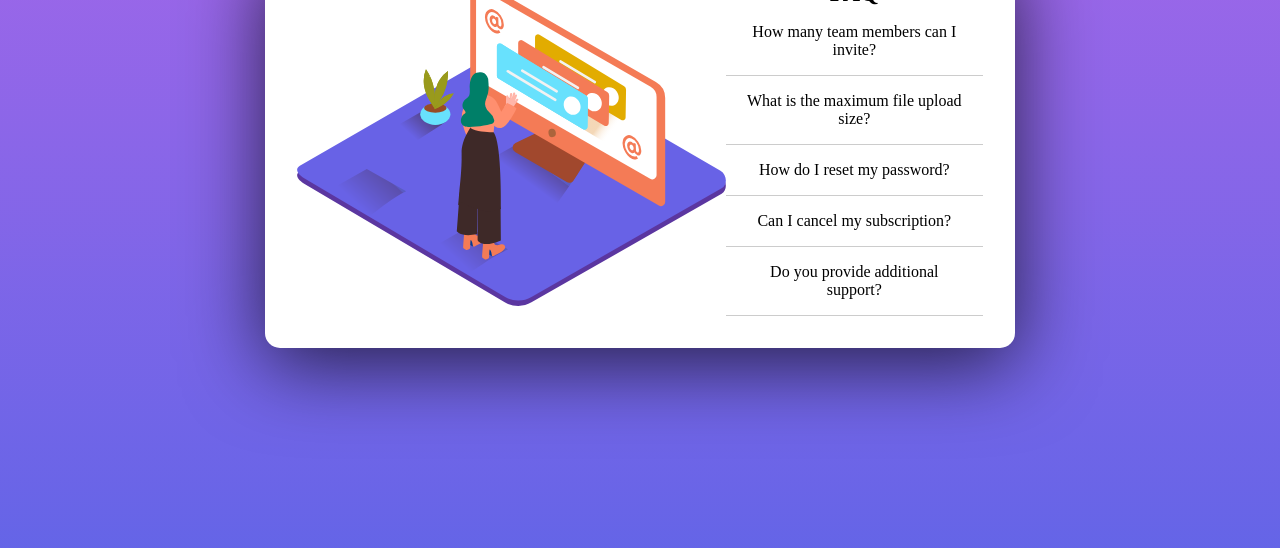
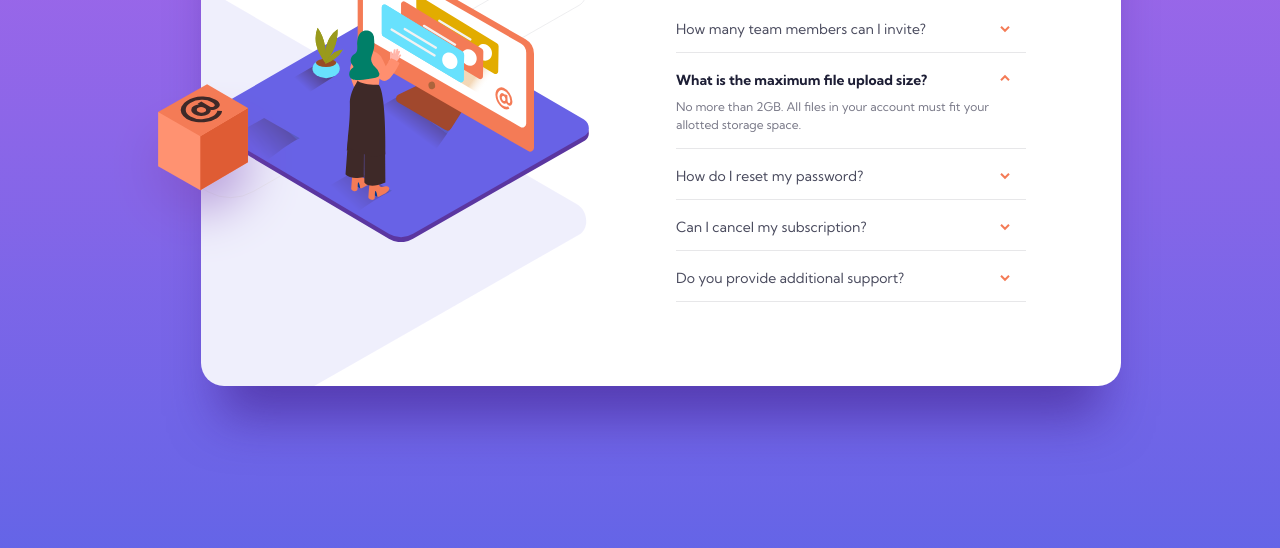
Before and after one commit to Rex-Arnab/frontend-mentor, a plain HTML site: page faq-accordion-card-main/index.html in a window 1280 px wide. Shown: the part 252-800 px from the top of the page. Drawn offline with Linux system fonts and the light colour scheme.

Commit message:
Challenge 5 Submission

```diff
--- a/3-column-preview-card-component/style.css
+++ b/3-column-preview-card-component/style.css
@@ -54,7 +54,7 @@ button {
   background: hsl(0, 0%, 95%);
   padding: 1rem;
   border-radius: 2rem;
-  color: inherit;
+  color: currentcolor;
   font-weight: bolder;
   font-family: "Anton", sans-serif;
   font-weight: 400;
--- a/faq-accordion-card-main/index.html
+++ b/faq-accordion-card-main/index.html
@@ -1,55 +1,57 @@
 <!DOCTYPE html>
 <html lang="en">
+
 <head>
-    <meta charset="UTF-8" />
-    <meta name="viewport" content="width=device-width, initial-scale=1.0" />
-    <link
-      rel="icon"
-      type="image/png"
-      sizes="32x32"
-      href="./images/favicon-32x32.png"
-    />
+  <meta charset="UTF-8">
+  <meta name="viewport" content="width=device-width, initial-scale=1.0">
+  <!-- displays site properly based on user's device -->
+  <link rel="icon" type="image/png" sizes="32x32" href="./images/favicon-32x32.png">
+  <!-- Fonts -->
+  <link href="https://fonts.googleapis.com/css2?family=Kumbh+Sans:wght@400;700&display=swap" rel="stylesheet">
+  <!-- Main style -->
+  <link rel="stylesheet" href="./style.css">
   <title>FAQ Accordion Card</title>
-    <link rel="stylesheet" href="style.css">
 </head>
+
 <body>
-    <main class="card">
-      <section class="hero_section_mobile">
-        <img src="./images/illustration-woman-online-mobile.svg" alt="">
-      </section>
-      <section class="hero_section_desktop">
-        <img src="./images/illustration-woman-online-desktop.svg" alt="">
-      </section>
-      <section class="main_content">
-        <h1>FAQ</h1>
-        <dl>
-          <dt>How many team members can I invite?</dt>
-          <dd>
-            You can invite up to 2 additional users on the Free plan. There is no
-            limit on team members for the Premium plan.
-          </dd>
-          <dt>What is the maximum file upload size?</dt>
-          <dd>
-            No more than 2GB. All files in your account must fit your allotted
-            storage space.
-          </dd>
-          <dt>How do I reset my password?</dt>
-          <dd>
-            Click “Forgot password” from the login page or “Change password” from
-            your profile page. A reset link will be emailed to you.
-          </dd>
-          <dt>Can I cancel my subscription?</dt>
-          <dd>
-            Yes! Send us a message and we’ll process your request no questions
-            asked.
-          </dd>
-          <dt>Do you provide additional support?</dt>
-          <dd>
-            Chat and email support is available 24/7. Phone lines are open during
-            normal business hours.
-          </dd>
-        </dl>
+  <main class="main">
+    <section class="faqs">
+      <h1 class="sr-only">FAQ section</h1>
+      <div class="faqs__image"></div>
+      <div class="faqs-container">
+        <h2 class="t-h2 faqs__heading">FAQ</h2>
+        <details class="faq">
+          <summary class="faq__question t-question">How many team members can I invite?</summary>
+          <p class="faq__answer t-answer">You can invite up to 2 additional users on the Free plan. There is no limit on
+            team members for the Premium plan.</p>
+        </details>
+        <div class="divider"></div>
+        <details class="faq" open>
+          <summary class="faq__question t-question">What is the maximum file upload size?</summary>
+          <p class="faq__answer t-answer">No more than 2GB. All files in your account must fit your allotted storage
+            space.</p>
+        </details>
+        <div class="divider"></div>
+        <details class="faq">
+          <summary class="faq__question t-question">How do I reset my password?</summary>
+          <p class="faq__answer t-answer">Click “Forgot password” from the login page or “Change password” from your
+            profile page. A reset link will be emailed to you.</p>
+        </details>
+        <div class="divider"></div>
+        <details class="faq">
+          <summary class="faq__question t-question">Can I cancel my subscription?</summary>
+          <p class="faq__answer t-answer">Yes! Send us a message and we’ll process your request no questions asked.</p>
+        </details>
+        <div class="divider"></div>
+        <details class="faq">
+          <summary class="faq__question t-question">Do you provide additional support?</summary>
+          <p class="faq__answer t-answer">Chat and email support is available 24/7. Phone lines are open during normal
+            business hours.</p>
+        </details>
+        <div class="divider"></div>
+      </div>
     </section>
   </main>
 </body>
+
 </html>
--- a/faq-accordion-card-main/style.css
+++ b/faq-accordion-card-main/style.css
@@ -1,65 +1,294 @@
-* {
+:root {
+  /* Colors */
+  --color-white: #ffffff;
+  --color-soft-red: hsl(14, 88%, 65%);
+  --color-dark-blue: hsl(238, 29%, 16%);
+  --color-light-gray: hsl(240, 5%, 91%);
+  --color-mid-gray-blue: hsl(237, 12%, 33%);
+  --color-light-gray-blue: hsl(240, 6%, 50%);
+  --bg-gradient: linear-gradient(
+    180deg,
+    hsl(273, 75%, 66%) 0%,
+    hsl(240, 73%, 65%) 100%
+  );
+
+  /* Font Weights */
+  --weight-regular: 400;
+  --weight-bold: 700;
+
+  /* Design elements */
+  --transition: 300ms ease-in-out;
+}
+
+/* Reset */
+html {
   box-sizing: border-box;
-  padding: 0;
+  font-size: 62.5%;
+}
+
+*,
+*::before,
+*::after {
+  box-sizing: inherit;
+}
+
+html,
+body {
+  height: 100%;
+}
+
+h1,
+h2,
+h3,
+p {
   margin: 0;
 }
 
 body {
-  width: 100vw;
-  height: 100vh;
-  text-align: center;
+  margin: 0;
+  font-size: 1.6rem;
+  font-family: "Kumbh Sans", sans-serif;
+  background-image: var(--bg-gradient);
+}
+
+.sr-only {
+  border: 0;
+  padding: 0;
+  width: 1px;
+  height: 1px;
+  overflow: hidden;
+  position: absolute;
+  clip: rect(1px, 1px, 1px, 1px);
+  clip-path: inset(0px 0px 99.9% 99.9%);
+}
+
+/* Type Specs */
+.t-h2 {
+  font-size: 3.2rem;
+  line-height: 3.8rem;
+  color: var(--color-dark-blue);
+  font-weight: var(--weight-bold);
+}
+
+.t-question {
+  font-size: 1.3rem;
+  line-height: 1.6rem;
+  font-weight: var(--weight-regular);
+  color: var(--color-mid-gray-blue);
+}
+.faq[open] > .t-question {
+  color: var(--color-dark-blue);
+  font-weight: var(--weight-bold);
+}
+
+@media (min-width: 768px) {
+  .t-question {
+    font-size: 1.4rem;
+    line-height: 1.8rem;
+  }
+}
+
+.t-answer {
+  font-size: 1.2rem;
+  line-height: 1.8rem;
+  font-weight: var(--weight-regular);
+  color: var(--color-light-gray-blue);
+}
+
+/* Main */
+.main {
+  height: 100%;
   display: flex;
   justify-content: center;
-  align-items: center;
-  background-image: linear-gradient(
-    180deg,
-    hsl(273, 75%, 66%),
-    hsl(240, 73%, 65%)
-  );
+  padding: 4rem 2.4rem 8.5rem;
 }
-img {
-  width: 100%;
-  height: auto;
-}
-main.card {
-  width: 350px;
-  background-color: white;
-  border-radius: 15px;
-  padding: 2rem;
-  box-shadow: 0 1rem 5rem rgba(0, 0, 0, 0.7);
-  position: relative;
-  display: flex;
-  flex-direction: column;
+@media (min-width: 1024px) {
+  .main {
+    padding: 12.9rem 0 13rem;
+  }
 }
 
-.main_content {
+/* FAQ Section */
+.faqs {
+  height: 100%;
   display: flex;
-  flex-direction: column;
-  justify-content: center;
+  max-width: 56rem;
+  position: relative;
   align-items: center;
+  flex-flow: column nowrap;
+  box-shadow: 0 5rem 5rem -2rem rgba(53, 18, 122, 0.5);
+}
+@media (min-width: 1024px) {
+  .faqs {
+    width: 100%;
+    max-width: 92rem;
+    max-height: 50.9rem;
+    padding-top: 6.5rem;
+    margin-left: 4.2rem;
+    padding-right: 9.5rem;
+    flex-flow: row nowrap;
+    border-radius: 2.3rem;
+    align-items: flex-start;
+    background-image: url(./images/bg-pattern-desktop.svg);
+    background-repeat: no-repeat;
+    background-size: 80%;
+    background-position: -35rem -17rem;
+    justify-content: space-between;
+    background-color: var(--color-white);
+  }
 }
 
-dd {
+.faqs__image {
+  height: 18rem;
+  width: 23.7rem;
+  background-size: cover;
+  background-repeat: no-repeat;
+  background-image: url(./images/illustration-woman-online-mobile.svg);
+}
+@media (min-width: 1024px) {
+  .faqs__image {
+    width: 38.8rem;
+    height: 35.9rem;
+    margin-top: 0.5rem;
+    background-size: contain;
+    background-image: url(./images/illustration-woman-online-desktop.svg);
+  }
+}
+
+.faqs::before {
+  content: "";
+  left: 0;
+  bottom: 0;
+  z-index: -1;
+  width: 100%;
+  top: 10.8rem;
+  position: absolute;
+  border-radius: 2.3rem;
+  background-repeat: no-repeat;
+  background-position: top center;
+  background-color: var(--color-white);
+  background-image: url(./images/bg-pattern-mobile.svg);
+}
+/* bg pattern turned to a box */
+@media (min-width: 1024px) {
+  .faqs::before {
+    z-index: 2;
+    bottom: 0;
+    height: auto;
+    top: 8.6rem;
+    width: 19.2rem;
+    border-radius: 0;
+    background-size: contain;
+    transform: translateX(-49%);
+    background-position: center;
+    background-color: transparent;
+    background-image: url(./images/illustration-box-desktop.svg);
+  }
+}
+
+.faqs-container {
+  width: 100%;
+  margin-top: 6rem;
+  padding: 0 2.4rem;
+  overflow: hidden;
+}
+@media (min-width: 1024px) {
+  .faqs-container {
+    padding: 0;
+    margin-top: 0;
+    max-width: 35rem;
+  }
+}
+
+.faqs__heading {
+  text-align: center;
+  margin-bottom: 3.2rem;
+}
+@media (min-width: 1024px) {
+  .faqs__heading {
+    text-align: left;
+    margin-top: 0.3rem;
+    margin-bottom: 3.7rem;
+  }
+}
+
+/* single faq element */
+.faq {
+  width: 100%;
+  cursor: pointer;
+}
+@media (min-width: 1024px) {
+  .faq {
+    padding-right: 1.6rem;
+  }
+}
+
+.faq__question {
+  outline: none;
+  transition: var(--transition) color;
+}
+
+.faq:hover > .faq__question {
+  color: var(--color-soft-red);
+}
+
+/* remove the default triangle */
+.faq > .faq__question::-webkit-details-marker {
   display: none;
 }
-dt {
-  padding: 1rem;
-  border-bottom: 1px solid #ccc;
+
+.faq__question {
+  display: flex;
+  align-items: center;
+  justify-content: space-between;
 }
-.hero_section_desktop {
-  display: none;
+
+.faq__question::after {
+  content: "";
+  width: 1rem;
+  height: 0.7rem;
+  background-size: contain;
+  background-repeat: no-repeat;
+  background-image: url(./images/icon-arrow-down.svg);
 }
-@media screen and (min-width: 768px) {
-  main.card {
-    flex-direction: row;
+
+.faq[open] > .faq__question::after {
+  transform: rotate(180deg);
+  margin-top: -0.5rem;
+}
+
+.faq[open] .faq__question ~ * {
+  animation: fadein 0.5s ease-in-out;
+}
+
+@keyframes fadein {
+  0% {
+    opacity: 0;
+    transform: translateY(1rem);
   }
-  main.card {
-    width: 750px;
-  }
-  .hero_section_desktop {
-    display: block;
-  }
-  .hero_section_mobile {
-    display: none;
+  100% {
+    opacity: 1;
+    transform: translateY(0);
   }
 }
+
+.faq__answer {
+  margin-top: 1.2rem;
+}
+@media (min-width: 1024px) {
+  .faq__answer {
+    margin-top: 0.9rem;
+  }
+}
+
+.divider {
+  width: 100%;
+  height: 0.1rem;
+  background-color: var(--color-light-gray);
+  margin: 1.7rem 0;
+}
+@media (min-width: 1024px) {
+  .divider {
+    margin: 1.36rem 0 1.85rem;
+  }
+}
--- /dev/null
+++ b/faq-accordion-card-main/style_old.css
@@ -0,0 +1,80 @@
+* {
+  box-sizing: border-box;
+  padding: 0;
+  margin: 0;
+}
+
+body {
+  width: 100vw;
+  height: 100vh;
+  text-align: center;
+  display: flex;
+  justify-content: center;
+  align-items: center;
+  background-image: linear-gradient(
+    180deg,
+    hsl(273, 75%, 66%),
+    hsl(240, 73%, 65%)
+  );
+}
+img {
+  width: 100%;
+  height: auto;
+}
+main.card {
+  width: 350px;
+  background-color: white;
+  border-radius: 15px;
+  box-shadow: 0 1rem 5rem rgba(0, 0, 0, 0.7);
+  position: relative;
+  display: flex;
+  flex-direction: column;
+}
+
+.main_content {
+  display: flex;
+  flex-direction: column;
+  justify-content: center;
+  align-items: center;
+  padding: 1rem;
+}
+
+.hero_section_mobile {
+  margin-top: -45%;
+  position: relative;
+  height: 40vh;
+}
+.shadow_mobile {
+  margin-top: -35%;
+}
+.shadow_desktop {
+  position: absolute;
+  top: -18rem;
+  right: 25rem;
+}
+
+dd {
+  display: none;
+}
+dt {
+  padding: 1rem;
+  border-bottom: 1px solid #ccc;
+}
+.hero_section_desktop {
+  display: none;
+}
+@media screen and (min-width: 768px) {
+  main.card {
+    flex-direction: row;
+    justify-content: space-between;
+  }
+  main.card {
+    width: 900px;
+  }
+  .hero_section_desktop {
+    display: block;
+  }
+  .hero_section_mobile {
+    display: none;
+  }
+}
```
Lines whose indentation alone changed are shown as unchanged.
